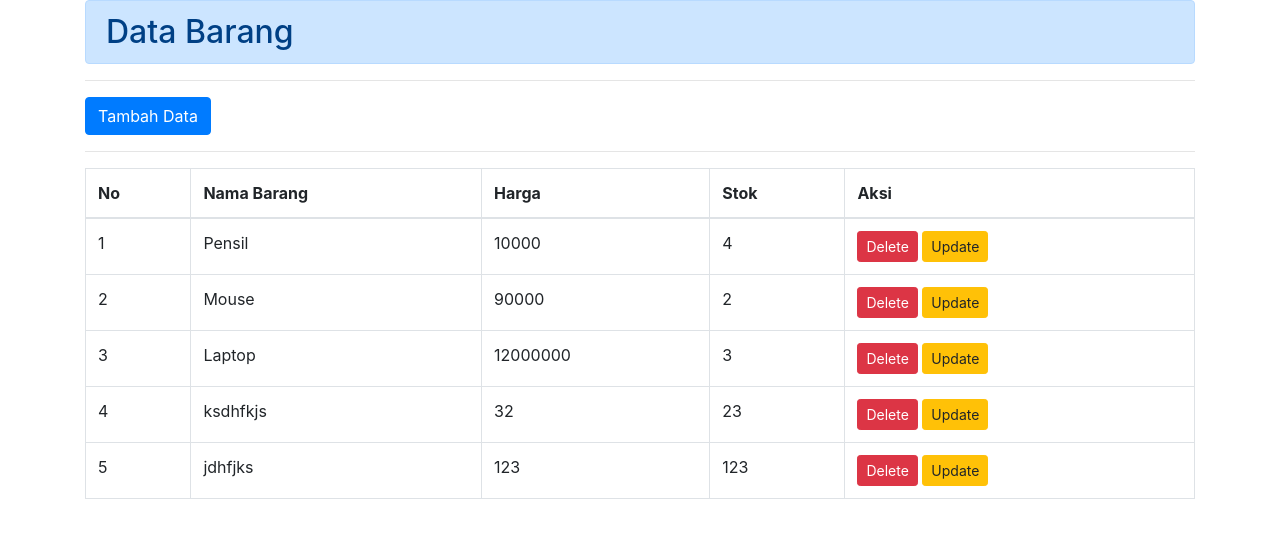
After one commit to pahrulirfan/1710330120, a PHP site: page / in a window 1280 px wide. The commit adds this page. Shown: the top 538 px of the page. Run offline with PHP 8.4, Linux system fonts and the light colour scheme; data comes from the database, SQL or seed files in the repository; some libraries are stand-ins or nearby versions.

Commit message:
crud fix

```diff
--- /dev/null
+++ b/CRUD/index.php
@@ -0,0 +1,58 @@
+<?php
+require 'setting.php';
+$sql = mysqli_query($koneksi, "SELECT * FROM barang");
+?>
+
+<!doctype html>
+<html>
+<head>
+    <title>Data Barang</title>
+    <link rel="stylesheet" href="../P7/assets/bootstrap/css/bootstrap.min.css">
+</head>
+<body>
+<div class="container">
+    <h2 class="alert alert-primary">Data Barang</h2>
+    <hr>
+    <a href="insert.php" class="btn btn-primary">Tambah Data</a>
+    <hr>
+
+    <table border="1" cellspacing='0' class="table table-bordered">
+        <thead>
+        <tr>
+            <th>No</th>
+            <th>Nama Barang</th>
+            <th>Harga</th>
+            <th>Stok</th>
+            <th>Aksi</th>
+        </tr>
+        </thead>
+        <tbody>
+
+        <?php
+        $no = 1;
+        while ($r = mysqli_fetch_array($sql)) {
+            ?>
+            <tr>
+                <td><?php echo $no++; ?></td>
+                <td><?= $r['nama']; ?></td>
+                <td><?php echo $r['harga']; ?></td>
+                <td><?php echo $r['stok']; ?></td>
+                <td>
+                    <a href="delete.php?id=<?php echo $r['id']; ?>"
+                        class="btn btn-danger btn-sm"
+                        onclick="return confirm('Anda Yakin ?')">Delete
+                    </a>
+                    <a href="update.php?key=<?php echo $r['id']; ?>"
+                       class="btn btn-warning btn-sm">Update
+                    </a>
+                </td>
+            </tr>
+            <?php
+        }
+        ?>
+
+        </tbody>
+    </table>
+</div>
+</body>
+</html>
--- a/CRUD/setting.php
+++ b/CRUD/setting.php
@@ -2,7 +2,7 @@
 $host = 'localhost';
 $user = 'root';
 $pass = '';
-$database = 'web_1';
+$database = 'web-1';
 $koneksi = mysqli_connect($host, $user, $pass, $database);
 if (!$koneksi) {
     echo 'Koneksi Gagal' . mysqli_error($koneksi);
```
Also changed, not shown: CRUD/delete.php (added, +17 -0 lines), CRUD/update.php (added, +71 -0 lines), 1 other file.
